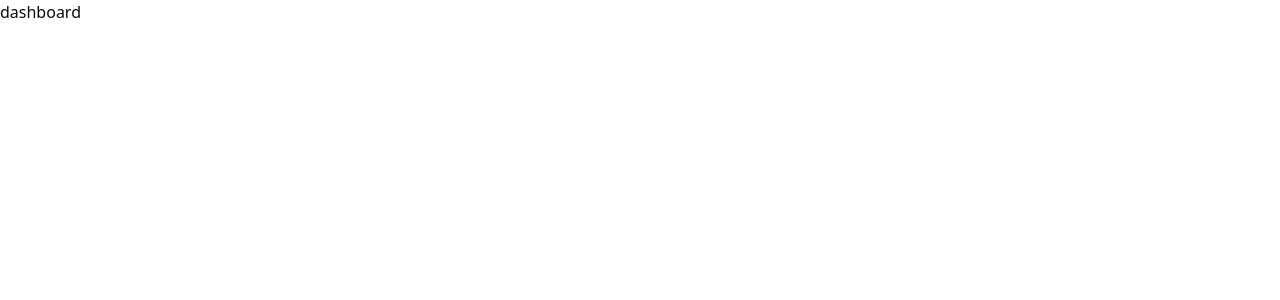
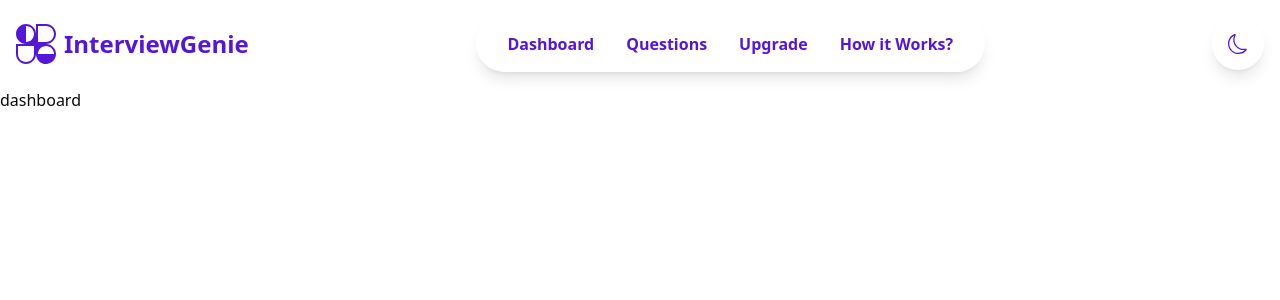
Before and after one commit to RumeshKumara/Interview-Genie, a Next.js app: page /dashboard in a window 1280 px wide. Shown: the top 300 px of the page. Built offline with nearby package versions, Linux system fonts and the light colour scheme.

Commit message:
add dark and light mode button

```diff
--- /dev/null
+++ b/app/dashboard/_components/Header.jsx
@@ -0,0 +1,51 @@
+"use client";
+import React, { useState, useEffect } from "react";
+import Image from "next/image";
+import { UserButton } from "@clerk/nextjs";
+import { BsMoon, BsSun } from "react-icons/bs";
+
+function Header() {
+  const [darkMode, setDarkMode] = useState(false);
+
+  useEffect(() => {
+    if (darkMode) {
+      document.documentElement.classList.add("dark");
+    } else {
+      document.documentElement.classList.remove("dark");
+    }
+  }, [darkMode]);
+
+  const toggleDarkMode = () => {
+    setDarkMode(!darkMode);
+  };
+
+  return (
+    <div className="flex justify-between items-center p-4 bg-transparent text-white">
+      <div className="flex items-center gap-2">
+        <Image src="/logo.svg" alt="Logo" width={40} height={50} />
+        <h2 className=" text-2xl font-bold text-[#5417d7]">InterviewGenie</h2>
+      </div>
+      <ul className="flex gap-8 bg-[#ffffff] backdrop-blur-sm shadow-lg p-4 px-8 rounded-full text-[#5417d7] font-semibold hover:shadow-xl transition-shadow">
+        <li>Dashboard</li>
+        <li>Questions</li>
+        <li>Upgrade</li>
+        <li>How it Works?</li>
+      </ul>
+      <div className="flex items-center gap-4">
+        <button
+          onClick={toggleDarkMode}
+          className="bg-[#ffffff] backdrop-blur-sm shadow-lg p-4 rounded-full text-[#5417d7] font-semibold hover:shadow-xl transition-shadow"
+        >
+          {darkMode ? (
+            <BsSun className="text-lg lg:text-xl" />
+          ) : (
+            <BsMoon className="text-lg lg:text-xl" />
+          )}
+        </button>
+        <UserButton />
+      </div>
+    </div>
+  );
+}
+
+export default Header;
--- a/app/dashboard/layout.jsx
+++ b/app/dashboard/layout.jsx
@@ -1,7 +1,13 @@
 import React from "react";
+import Header from "./_components/Header";
 
 function DashboardLayout({ children }) {
-  return <div>{children}</div>;
+  return (
+    <div>
+      <Header />
+      {children}
+    </div>
+  );
 }
 
 export default DashboardLayout;
--- a/package.json
+++ b/package.json
@@ -16,8 +16,10 @@
     "clsx": "^2.1.1",
     "lucide-react": "^0.487.0",
     "next": "15.3.0",
+    "next-themes": "^0.4.6",
     "react": "^19.0.0",
     "react-dom": "^19.0.0",
+    "react-icons": "^5.5.0",
     "tailwind-merge": "^3.2.0",
     "tw-animate-css": "^1.2.5"
   },
--- /dev/null
+++ b/tailwind.config.js
@@ -0,0 +1,11 @@
+module.exports = {
+    darkMode: 'class',
+    content: [
+        "./pages/**/*.{js,ts,jsx,tsx}",
+        "./components/**/*.{js,ts,jsx,tsx}",
+    ],
+    theme: {
+        extend: {},
+    },
+    plugins: [],
+}
```
Also changed, not shown: public/logo.svg (added), 1 other file (tests, documents, lock files or other folders).
